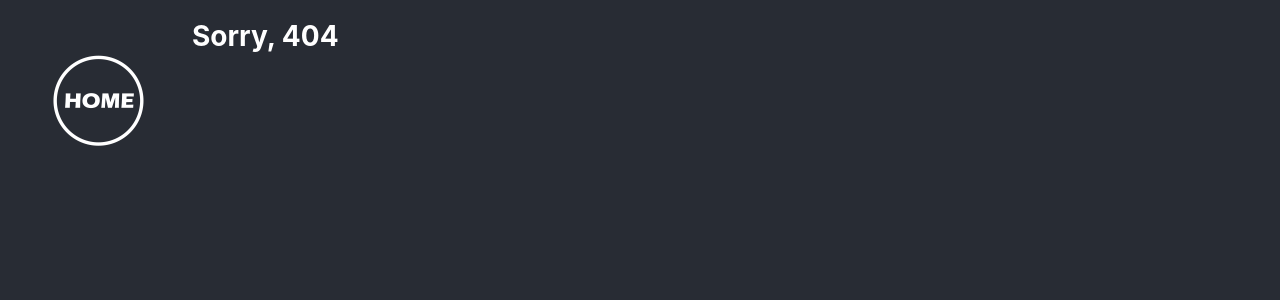
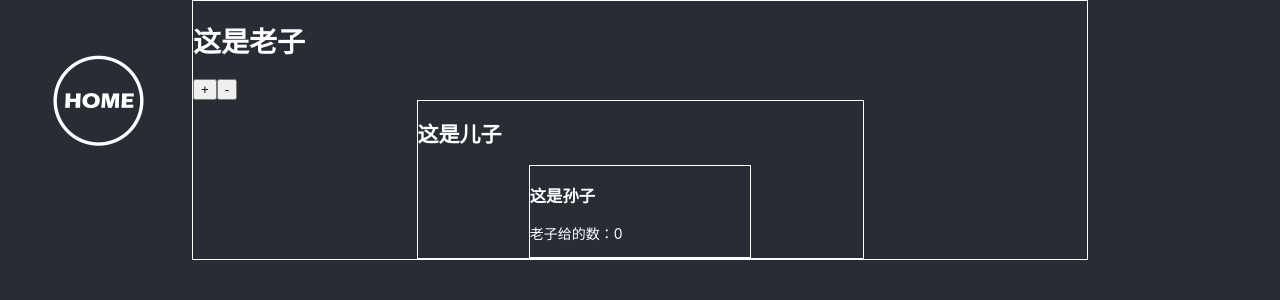
Before and after one commit to duola8789/react-learning, a React (Create React App) app: page /Demo7 in a window 1280 px wide. Before the commit this address had no page. Shown: the top 300 px of the page. Built offline with nearby package versions, Linux system fonts and the light colour scheme.

Commit message:
feat: 添加demo7，Context API

```diff
--- a/src/App.js
+++ b/src/App.js
@@ -16,6 +16,7 @@ class App extends Component {
             <li><Link to="/demo4">Demo4 -- HOC的基本使用(1) 获取数据和刷新</Link></li>
             <li><Link to="/demo5">Demo5 -- HOC的基本使用(2) 显示鼠标位置</Link></li>
             <li><Link to="/demo6">Demo6 -- Render Props(1) 显示鼠标位置</Link></li>
+            <li><Link to="/demo7">Demo7 -- Context API</Link></li>
           </ul>
         </div>
       </div>
--- /dev/null
+++ b/src/components/demo7/index.js
@@ -0,0 +1,47 @@
+/**
+ * Created By zh on 2019-03-19
+ */
+import React, { Component } from 'react';
+
+// 初始化一个Context
+const Context = React.createContext();
+
+const Grandson = () => (
+  <Context.Consumer>
+    {context => (
+      <div style={{ "border": "1px solid #fff", "width": "50%", "margin": "0 auto" }}>
+        <h3>这是孙子</h3>
+        <p>老子给的数：{context.count}</p>
+      </div>
+    )}
+  </Context.Consumer>
+
+);
+
+class Child extends Component {
+  render() {
+    return (
+      <div style={{ "border": "1px solid #fff", "width": "50%", "margin": "0 auto" }}>
+        <h2>这是儿子</h2>
+        <Grandson />
+      </div>
+    )
+  }
+}
+
+export default class Demo7 extends Component {
+  state = { count: 0 };
+
+  render() {
+    return (
+      <Context.Provider value={{count: this.state.count}}>
+        <div style={{ "border": "1px solid #fff" }}>
+          <h1>这是老子</h1>
+          <button onClick={() => this.setState({ count: this.state.count + 1 })}> +</button>
+          <button onClick={() => this.setState({ count: this.state.count - 1 })}> -</button>
+          <Child />
+        </div>
+      </Context.Provider>
+    )
+  }
+}
--- a/src/index.js
+++ b/src/index.js
@@ -10,6 +10,7 @@ import Demo3 from './components/demo3/index'
 import Demo4 from './components/demo4/index'
 import Demo5 from './components/demo5/index'
 import Demo6 from './components/demo6/index'
+import Demo7 from './components/demo7/index'
 
 import { BrowserRouter as Router, Route, Link, Switch } from 'react-router-dom'
 
@@ -34,6 +35,7 @@ export default class RouterContainer extends React.Component {
             <Route path="/Demo4/" component={Demo4} />
             <Route path="/Demo5/" component={Demo5} />
             <Route path="/Demo6/" component={Demo6} />
+            <Route path="/Demo7/" component={Demo7} />
             <Route component={NoMatch} />
           </Switch>
         </div>
```
